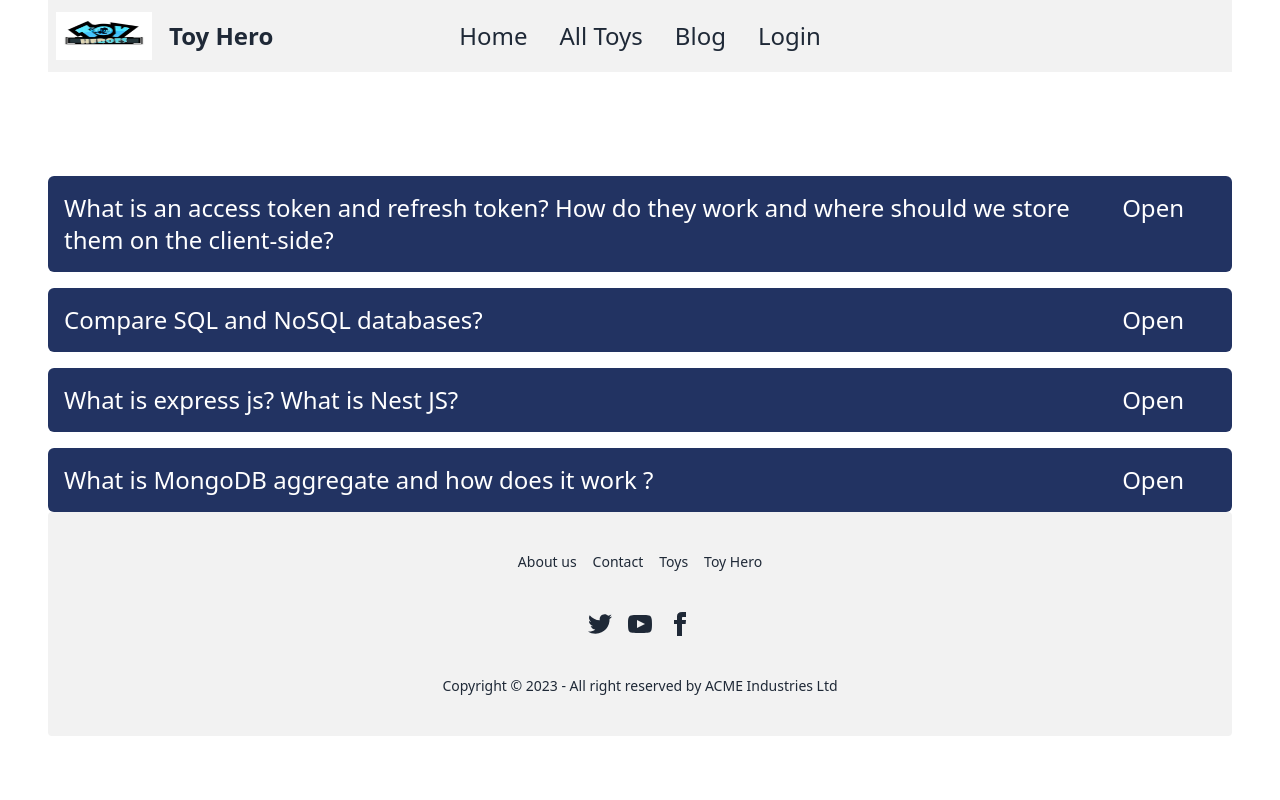
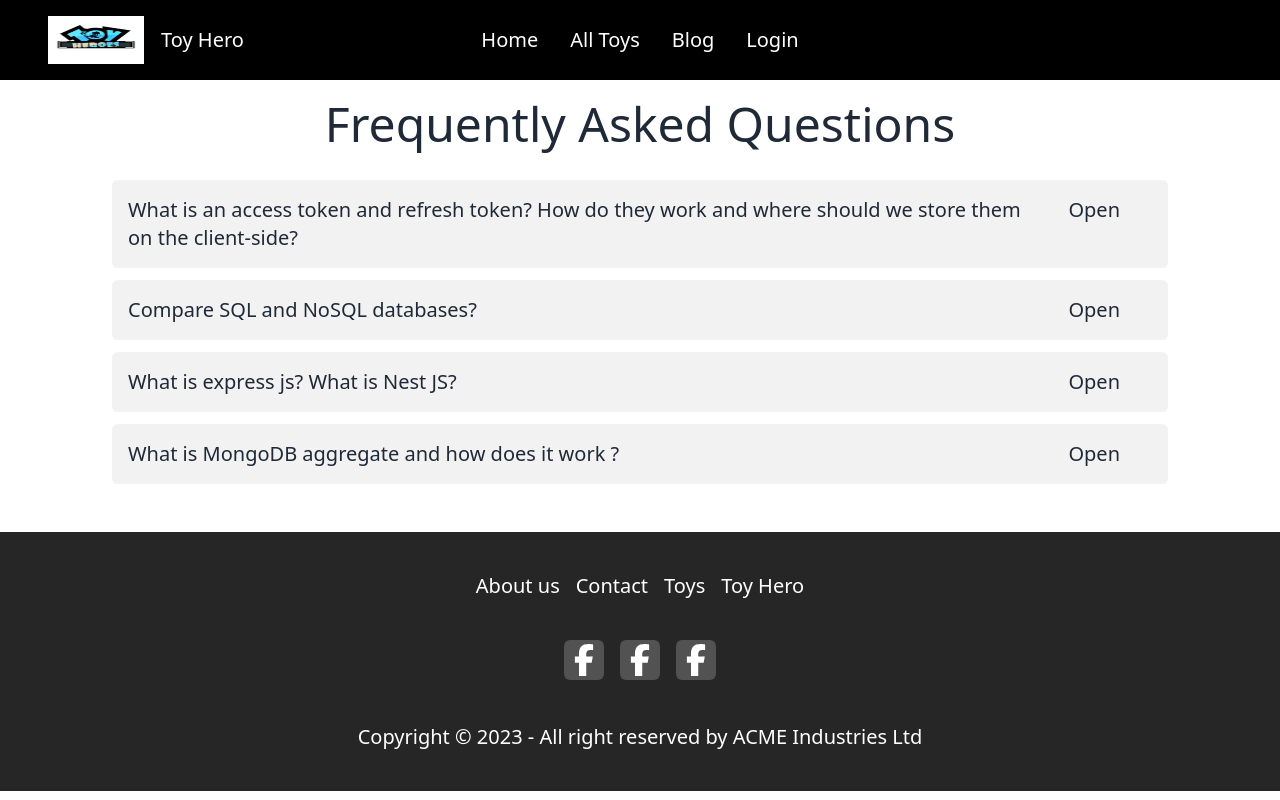
Before and after one commit to ali1924/toy-hero-client, a React (Vite) app: page /blog in a window 1280 px wide. Built offline with nearby package versions, Linux system fonts and the light colour scheme; no server answers.

Commit message:
Blog section done

```diff
--- a/package.json
+++ b/package.json
@@ -10,6 +10,10 @@
     "preview": "vite preview"
   },
   "dependencies": {
+    "@fortawesome/fontawesome-svg-core": "^6.4.0",
+    "@fortawesome/free-brands-svg-icons": "^6.4.0",
+    "@fortawesome/free-solid-svg-icons": "^6.4.0",
+    "@fortawesome/react-fontawesome": "^0.2.0",
     "daisyui": "^2.51.6",
     "firebase": "^9.22.0",
     "localforage": "^1.10.0",
--- a/src/components/AddToy/AddToy.jsx
+++ b/src/components/AddToy/AddToy.jsx
@@ -1,7 +1,10 @@
-import React, { useContext, useState } from 'react';
+import React, { useContext, useEffect, useState } from 'react';
 import { AuthContext } from '../Provider/AuthProvider';
 
 const AddToy = () => {
+    useEffect(() => {
+        document.title = "Add a Toy | Toy Hero";
+    }, [])
     const { user } = useContext(AuthContext);
     console.log(user);
     const [success, setSuccess] = useState('');
--- a/src/components/Blog/Blog.jsx
+++ b/src/components/Blog/Blog.jsx
@@ -1,29 +1,34 @@
-import React, { useState } from 'react';
+import React, { useEffect, useState } from 'react';
 import './Blog.css';
 const Blog = () => {
+    useEffect(() => {
+        document.title = "Blog | Toy Hero";
+    }, [])
     const [isOpen, setIsOpen] = useState(false);
     return (
-        <div className='space-y-2 lg:space-y-4'>
-            <h1 className='xl-4xl lg:text-5xl text-white text-bold rounded-md  py-2 lg:py-5'>Frequently Asked Questions</h1>
+        <div className='space-y-2 lg:space-y-3 bg-base-100 lg:px-28 px-2 pb-12'>
+            <h1 className='xl-4xl lg:text-5xl text-center text-bold rounded-md lg:py-5'>Frequently Asked Questions</h1>
             {/* Q---1 */}
             <div tabIndex={0} className="collapse group space-y-1 rounded-md">
                 <div
-                    className="collapse-title bg-custom hover:bg-indigo-950  text-2xl text-white text-bold group-focus:text-secondary-content
+                    className="collapse-title bg-base-200 hover:bg-base-300 text-xl group-focus:text-text-black text-bold
                     flex justify-between
                     "
                     onClick={()=>setIsOpen(!isOpen)}
                  >
-                    <p>What is an access token and refresh token? How do they work and where should we store them on the client-side?</p>
-                    <p>{ isOpen?'Close':'Open'}</p>
+                    <p className='w-[92%]'>What is an access token and refresh token? How do they work and where should we store them on the client-side?</p>
+                    <p className='w-[8%] text-end'>{ isOpen?'Close':'Open'}</p>
                 </div>
                 {
-                    isOpen && <div className="collapse-content bg-custom text-2xl text-white text-bold group-focus:text-secondary-content">
+                    isOpen && <div className="collapse-content bg-base-200 text-xl text-black text-bold group-focus:text-text-black">
                         <p>
-                            Access Token: An access token is a credential that is used to access protected resources or perform certain actions on behalf of an authenticated user.The access token is included in each request to the server's protected resources to prove the user's identity and permissions. It contains information such as the user's identity and the granted permissions or scopes.
+                            <span className='text-accent text-bold'>Access Token:</span> <br />
+                             An access token is a credential that is used to access protected resources or perform certain actions on behalf of an authenticated user.The access token is included in each request to the server's protected resources to prove the user's identity and permissions. It contains information such as the user's identity and the granted permissions or scopes.
                         </p>
-                        <p className="divider"></p>
+                        <div className="divider border-1 bo"></div>
                         <p>
-                            Refresh Token: A refresh token is a long-lived credential that is used to obtain a new access token when the current one expires. Unlike access tokens, refresh tokens are not meant to be included with each request to access protected resources. Instead, they are securely stored on the client-side, typically within a secure session or a token vault. When the access token expires, the client can use the refresh token to request a new access token from the authentication server without requiring the user to reauthenticate.
+                            <span className='text-accent text-bold'>Refresh Token:</span> <br />
+                             A refresh token is a long-lived credential that is used to obtain a new access token when the current one expires. Unlike access tokens, refresh tokens are not meant to be included with each request to access protected resources. Instead, they are securely stored on the client-side, typically within a secure session or a token vault. When the access token expires, the client can use the refresh token to request a new access token from the authentication server without requiring the user to reauthenticate.
                         </p>
                     </div>
                 }
@@ -31,18 +36,18 @@ const Blog = () => {
             {/* Q-2 */}
             <div tabIndex={0} className="collapse group space-y-1 rounded-md">
                 <div
-                    className="collapse-title bg-custom hover:bg-indigo-950  text-2xl text-white text-bold group-focus:text-secondary-content
+                    className="collapse-title bg-base-200  hover:bg-base-300 text-xl  text-bold group-focus:text-black
                     flex justify-between
                     "
                     onClick={()=>setIsOpen(!isOpen)}
                 >
-                    <p>Compare SQL and NoSQL databases?</p>
-                    <p>{ isOpen?'Close':'Open'}</p>
+                    <p className='w-[92%]'>Compare SQL and NoSQL databases?</p>
+                    <p className='w-[8%] text-end'>{ isOpen?'Close':'Open'}</p>
                 </div>
                 {
-                    isOpen && <div className="collapse-content bg-custom text-2xl text-white text-bold group-focus:text-secondary-content">
-                        <h3 className='py-2'>SQL</h3>
-                        <ul className='space-y-2'>
+                    isOpen && <div className="collapse-content bg-base-200 text-xl text-bold group-focus:text-black">
+                        <span className='text-accent text-bold'>SQL</span> <br />
+                        <ul className='space-y-3'>
                             <li>
                                 1. It's databases follow a structured data model with predefined schemas. They use tables to organize and store data, where each table has a fixed set of columns and rows. Relationships between tables are established using foreign keys.
                             </li>
@@ -57,8 +62,8 @@ const Blog = () => {
                             </li>
                         </ul>
                         <p className="divider"></p>
-                        <h3 className='py-2'>NoSQL</h3>
-                        <ul className='space-y-2'>
+                        <span className='text-accent text-bold'>NoSQL</span> <br />
+                        <ul className='space-y-3'>
                             <li>
                                 1.  It's databases offer a flexible and dynamic data model. They are schema-less and can store unstructured, semi-structured, or structured data. NoSQL databases use various data models, such as key-value, document, columnar, or graph, to store and retrieve data.
                             </li>
@@ -82,22 +87,24 @@ const Blog = () => {
             {/* Q-3 */}
             <div tabIndex={0} className="collapse group space-y-1 rounded-md">
                 <div
-                    className="collapse-title bg-custom hover:bg-indigo-950  text-2xl text-white text-bold group-focus:text-secondary-content
+                    className="collapse-title bg-base-200 hover:bg-base-300 text-xl  text-bold group-focus:text-black
                     flex justify-between
                     "
                     onClick={()=>setIsOpen(!isOpen)}
                 >
-                    <p>What is express js? What is Nest JS?</p>
-                    <p>{ isOpen?'Close':'Open'}</p>
+                    <p className='w-[92%]'>What is express js? What is Nest JS?</p>
+                    <p className='w-[8%] text-end'>{ isOpen?'Close':'Open'}</p>
                 </div>
                 {
-                    isOpen && <div className="collapse-content bg-custom text-2xl text-white text-bold group-focus:text-secondary-content">
-                        <p className='py-2'>
+                    isOpen && <div className="collapse-content bg-base-200 text-xl  text-bold group-focus:text-black">
+                        <span className='text-accent text-bold'>Express.js</span> <br />
+                        <p className='pb-2'>
                             Express.js is a popular web application framework for Node.js. It provides a minimalistic and flexible approach to building web applications and APIs. Express.js simplifies the process of handling HTTP requests, routing, middleware management, and rendering responses. It is known for its simplicity, lightweight nature, and vast ecosystem of plugins and middleware. Express.js allows developers to create robust and scalable web applications using JavaScript on the server-side.
                         </p>
                         <p className='divider'></p>
-                        <p className='py-2'>
-                            NestJS is a progressive Node.js framework for building efficient, reliable, and scalable server-side applications. It leverages TypeScript as its primary language, which adds static typing and enhanced tooling capabilities to JavaScript. NestJS follows the modular architecture pattern and is heavily inspired by Angular, a popular front-end framework. It provides a powerful set of features such as dependency injection, declarative routing, middleware, authentication, database integration, and more. NestJS aims to improve developer productivity and maintainability while enabling the creation of robust and scalable back-end applications.
+                        <span className='text-accent text-bold'>Next.js</span> <br />
+                        <p className='pb-2'>
+                            Nest.js is a progressive Node.js framework for building efficient, reliable, and scalable server-side applications. It leverages TypeScript as its primary language, which adds static typing and enhanced tooling capabilities to JavaScript. NestJS follows the modular architecture pattern and is heavily inspired by Angular, a popular front-end framework. It provides a powerful set of features such as dependency injection, declarative routing, middleware, authentication, database integration, and more. NestJS aims to improve developer productivity and maintainability while enabling the creation of robust and scalable back-end applications.
                         </p>
                     </div>
                 }
@@ -105,7 +112,7 @@ const Blog = () => {
             {/* Q-4 */}
             <div tabIndex={0} className="collapse group space-y-1 rounded-md">
                 <div
-                    className="collapse-title bg-custom hover:bg-indigo-950  text-2xl text-white text-bold group-focus:text-secondary-content
+                    className="collapse-title bg-base-200 hover:bg-base-300 text-xl  text-bold group-focus:text-black
                     flex justify-between
                     "
                     onClick={()=>setIsOpen(!isOpen)}
@@ -114,15 +121,14 @@ const Blog = () => {
                     <p>{ isOpen?'Close':'Open'}</p>
                 </div>
                 {
-                    isOpen && <div className="collapse-content bg-custom text-2xl text-white text-bold group-focus:text-secondary-content">
+                    isOpen && <div className="collapse-content bg-base-200 text-xl text-bold group-focus:text-black">
+                        <span className='text-accent text-bold'>MongoDB aggregate:</span> <br />
                         <p className='space-y-2 pt-3'>
                             In MongoDB, the aggregate method is used to perform advanced data aggregation operations on collections. It allows you to process and transform documents within a collection to retrieve aggregated results based on specified criteria.
                         </p>
                         <p className='divider'></p>
-                        <h3 className='py-2'>
-                            Here's a high-level overview of how the aggregate method works:
-                        </h3>
-                        <ul className='space-y-2'>
+                        <span className='text-accent  text-bold'>Here's a high-level overview of how the aggregate method works:</span> <br />
+                        <ul className='space-y-3'>
                             <li>
                                 1. Match Stage: This optional stage filters the documents in the collection based on specified criteria using the $match operator. Only the documents that match the criteria are passed to the next stage.
                             </li>
--- a/src/components/ErrorPage/ErrorPage.jsx
+++ b/src/components/ErrorPage/ErrorPage.jsx
@@ -1,7 +1,10 @@
-import React from 'react';
+import React, { useEffect } from 'react';
 import './ErrorPage.css';
 import { Link } from 'react-router-dom';
 const ErrorPage = () => {
+    useEffect(() => {
+        document.title = "ErrorPage| Toy Hero";
+    }, [])
     return (
         <div className='error-container'>
             <h1>404</h1>
--- a/src/components/Home/Home/Home.jsx
+++ b/src/components/Home/Home/Home.jsx
@@ -1,8 +1,11 @@
-import React from 'react';
+import React, { useEffect } from 'react';
 import Banner from '../Banner/Banner';
 import ShopByCategory from '../ShopByCategory/ShopByCategory';
 
 const Home = () => {
+    useEffect(() => {
+        document.title = "Home | Toy Hero";
+    },[])
     return (
         <div>
             <Banner></Banner>
--- a/src/components/Login/Login.jsx
+++ b/src/components/Login/Login.jsx
@@ -1,9 +1,12 @@
-import React, { useContext, useState } from 'react';
+import React, { useContext, useEffect, useState } from 'react';
 import { Link, useLocation, useNavigate } from 'react-router-dom';
 import googleImg from '../../assets/images/login/google.png'
 import { AuthContext } from '../Provider/AuthProvider';
 import SocialLogin from '../Shared/SocialLogin/SocialLogin';
 const Login = () => {
+    useEffect(() => {
+        document.title = "Login | Toy Hero";
+    }, [])
     const { user, signIn } = useContext(AuthContext);
     const [success, setSuccess] = useState('');
     const [error, setError] = useState('');
--- a/src/components/Shared/Footer/Footer.jsx
+++ b/src/components/Shared/Footer/Footer.jsx
@@ -1,26 +1,38 @@
 import React from 'react';
 import { Link } from 'react-router-dom';
+import { library } from '@fortawesome/fontawesome-svg-core'
+import { FontAwesomeIcon } from '@fortawesome/react-fontawesome'
+import { faFacebookF } from '@fortawesome/free-brands-svg-icons'
 
 const Footer = () => {
     return (
-        <footer className="footer footer-center p-10 bg-base-200 text-base-content rounded">
+        <div className='bg-neutral-800'>
+            <footer className="footer footer-center p-10  text-base-content rounded">
                 <div className="grid grid-flow-col gap-4">
-                <Link to='' className="link link-hover">About us</Link>
-                <Link to='' className="link link-hover">Contact</Link>
-                <Link to='' className="link link-hover">Toys</Link>
-                <Link to='' className="link link-hover">Toy Hero</Link>
+                    <Link to='' className="link link-hover text-white text-xl font-medium hover:text-accent">About us</Link>
+                    <Link to='' className="link link-hover text-white text-xl font-medium hover:text-accent">Contact</Link>
+                    <Link to='' className="link link-hover text-white text-xl font-medium hover:text-accent">Toys</Link>
+                    <Link to='' className="link link-hover text-white text-xl font-medium hover:text-accent">Toy Hero</Link>
                 </div>
                 <div>
                     <div className="grid grid-flow-col gap-4">
-                    <Link to='https://twitter.com/'><svg xmlns="http://www.w3.org/2000/svg" width="24" height="24" viewBox="0 0 24 24" className="fill-current"><path d="M24 4.557c-.883.392-1.832.656-2.828.775 1.017-.609 1.798-1.574 2.165-2.724-.951.564-2.005.974-3.127 1.195-.897-.957-2.178-1.555-3.594-1.555-3.179 0-5.515 2.966-4.797 6.045-4.091-.205-7.719-2.165-10.148-5.144-1.29 2.213-.669 5.108 1.523 6.574-.806-.026-1.566-.247-2.229-.616-.054 2.281 1.581 4.415 3.949 4.89-.693.188-1.452.232-2.224.084.626 1.956 2.444 3.379 4.6 3.419-2.07 1.623-4.678 2.348-7.29 2.04 2.179 1.397 4.768 2.212 7.548 2.212 9.142 0 14.307-7.721 13.995-14.646.962-.695 1.797-1.562 2.457-2.549z"></path></svg></Link>
-                    <a><svg xmlns="http://www.w3.org/2000/svg" width="24" height="24" viewBox="0 0 24 24" className="fill-current"><path d="M19.615 3.184c-3.604-.246-11.631-.245-15.23 0-3.897.266-4.356 2.62-4.385 8.816.029 6.185.484 8.549 4.385 8.816 3.6.245 11.626.246 15.23 0 3.897-.266 4.356-2.62 4.385-8.816-.029-6.185-.484-8.549-4.385-8.816zm-10.615 12.816v-8l8 3.993-8 4.007z"></path></svg></a>
-                    <a><svg xmlns="http://www.w3.org/2000/svg" width="24" height="24" viewBox="0 0 24 24" className="fill-current"><path d="M9 8h-3v4h3v12h5v-12h3.642l.358-4h-4v-1.667c0-.955.192-1.333 1.115-1.333h2.885v-5h-3.808c-3.596 0-5.192 1.583-5.192 4.615v3.385z"></path></svg></a>
+                        <Link to='https://twitter.com/'>
+                            <FontAwesomeIcon className='h-8 w-8 rounded-md text-white p-1  bg-neutral-600 hover:bg-sky-600' icon={faFacebookF} />
+                        </Link>
+
+                        <Link to="https://youtube.com/">
+                            <FontAwesomeIcon className='h-8 w-8 rounded-md text-white p-1  bg-neutral-600 hover:bg-sky-600' icon={faFacebookF} /></Link>
+
+                        <Link to="https://facebook.com/">
+                        <FontAwesomeIcon className='h-8 w-8 rounded-md text-white p-1  bg-neutral-600 hover:bg-sky-600' icon={faFacebookF} />
+                        </Link>
                     </div>
                 </div>
                 <div>
-                <p>Copyright © 2023 - All right reserved by ACME Industries Ltd</p>
+                    <p className='text-xl text-white'>Copyright © 2023 - All right reserved by ACME Industries Ltd</p>
                 </div>
             </footer>
+        </div>
     );
 };
 
--- a/src/components/Shared/NavBar/NavBar.jsx
+++ b/src/components/Shared/NavBar/NavBar.jsx
@@ -1,10 +1,13 @@
 import React, { useContext, useState } from 'react';
 import { Link } from 'react-router-dom';
+import { FontAwesomeIcon } from '@fortawesome/react-fontawesome';
+import { faXmark, faHomeLgAlt } from '@fortawesome/free-solid-svg-icons';
 import { AuthContext } from '../../Provider/AuthProvider';
 // import logo from '../../../assets/logo.png';
 import logo from '../../../assets/logo.jpg';
 const NavBar = () => {
     const { user, logOut } = useContext(AuthContext);
+    const [isOpen, setIsOpen] = useState(false);
     const handleLogOut = () => {
         logOut()
             .then(() => {
@@ -17,27 +20,32 @@ const NavBar = () => {
     }
     const navItems =
         <>
-            <li><Link to='/'>Home</Link></li>
-            <li><Link to='/toys'>All Toys</Link></li>
-            <li><Link to='/blog'>Blog</Link></li>
+            <li><Link to='/' className='text-white text-xl font-medium hover:text-accent'>Home</Link></li>
+            <li><Link to='/toys' className='text-white text-xl font-medium hover:text-accent'>All Toys</Link></li>
+            <li><Link to='/blog' className='text-white text-xl font-medium hover:text-accent'>Blog</Link></li>
             {
                 user?.email
                     ? <>
-                        <li><Link to='/my-toys'>My Toys</Link></li>
-                        <li><Link to='/add-toy'>Add A Toy</Link></li>
-                        <li><button onClick={handleLogOut}>Logout</button></li>
+                        <li><Link to='/my-toys' className='text-white text-xl font-medium hover:text-accent'>My Toys</Link></li>
+                        <li><Link to='/add-toy' className='text-white text-xl font-medium hover:text-accent'>Add A Toy</Link></li>
+                        <li><button onClick={handleLogOut} className='text-white text-xl font-medium hover:text-accent'>Logout</button></li>
                     </>
-                    : <li><Link to='/login'>Login</Link></li>
+                    : <li><Link to='/login' className='text-white text-xl font-medium hover:text-accent'>Login</Link></li>
             }
         </>
     return (
-        <div className="navbar bg-base-200">
+        <div className="navbar bg-black w-full lg:px-12 h-20">
             <div className="navbar-start">
-                <div className="dropdown">
+                <div className='dropdown'>
                     <label tabIndex={0} className="btn btn-ghost lg:hidden">
-                        <svg xmlns="http://www.w3.org/2000/svg" className="h-5 w-5" fill="none" viewBox="0 0 24 24" stroke="currentColor"><path strokeLinecap="round" strokeLinejoin="round" strokeWidth="2" d="M4 6h16M4 12h8m-8 6h16" /></svg>
+                        <span onClick={() => setIsOpen(!isOpen)}>
+                            {
+                                isOpen ? <FontAwesomeIcon className='text-white w-12 h-12 mr-2' icon={faXmark}></FontAwesomeIcon>
+                                    : <FontAwesomeIcon className='text-white w-12 h-12 mr-2' icon={faHomeLgAlt}></FontAwesomeIcon>
+                            }
+                        </span>
                     </label>
-                    <ul tabIndex={0} className="menu menu-compact dropdown-content mt-3 p-2 shadow bg-base-100 rounded-box w-52 text-2xl ">
+                    <ul tabIndex={0} className={`${isOpen ?'menu menu-compact dropdown-content mt-4 p-2 shadow bg-black rounded-box w-52 text-2xl':'hidden'}`}>
                         {
                             navItems
                         }
@@ -49,7 +57,7 @@ const NavBar = () => {
                     alt=""
                 />
                 <Link
-                    className="btn btn-ghost normal-case text-2xl"
+                    className="btn btn-ghost normal-case text-white text-xl font-medium hover:text-accent"
                 >Toy Hero</Link>
             </div>
             <div className="navbar-center hidden lg:flex">
@@ -60,7 +68,7 @@ const NavBar = () => {
                 </ul>
             </div>
             <div className="navbar-end text-2xl">
-                <div className="tooltip hover:tooltip-open tooltip-left" data-tip={user?.displayName}>
+                <div className="tooltip hover:tooltip-open tooltip-left text-white text-xl font-medium hover:text-accent" data-tip={user?.displayName}>
                     {
                         user && <div className="avatar">
                             <div className="w-14 h-14 rounded-full tooltip hover:tooltip-open tooltip-left">
--- a/src/components/SignUp/SignUp.jsx
+++ b/src/components/SignUp/SignUp.jsx
@@ -1,7 +1,10 @@
-import React, { useContext, useState } from 'react';
+import React, { useContext, useEffect, useState } from 'react';
 import { Link } from 'react-router-dom';
 import { AuthContext } from '../Provider/AuthProvider';
 const SignUp = () => {
+    useEffect(() => {
+        document.title = "Register | Toy Hero";
+    }, [])
     const { createUser ,updateUser} = useContext(AuthContext);
     const [ error, setError ] = useState('');
     const [success, setSuccess ] = useState('');
--- a/src/components/Toys/Toys.jsx
+++ b/src/components/Toys/Toys.jsx
@@ -3,6 +3,9 @@ import Toy from '../Toy/Toy';
 import ToyDetails from '../ToyDetails/ToyDetails';
 
 const Toys = () => {
+    useEffect(() => {
+        document.title = "Home | Toy Hero";
+    }, [])
     const [toys, setToys] = useState([]);
     useEffect(() => {
         fetch('http://localhost:5000/toys')
--- a/src/main.jsx
+++ b/src/main.jsx
@@ -10,7 +10,7 @@ ReactDOM.createRoot(document.getElementById('root')).render(
   // <React.StrictMode>
   //   <App />
   // </React.StrictMode>,
-  <div className='lg:px-12 px-6'>
+  <div className=''>
     <AuthProvider>
       <RouterProvider router={router}></RouterProvider>
     </AuthProvider>
```
Also changed, not shown: src/components/MyToy/MyToy.jsx (+5 -2 lines), 1 other file (tests, documents, lock files or other folders). Lines whose indentation alone changed are shown as unchanged.
